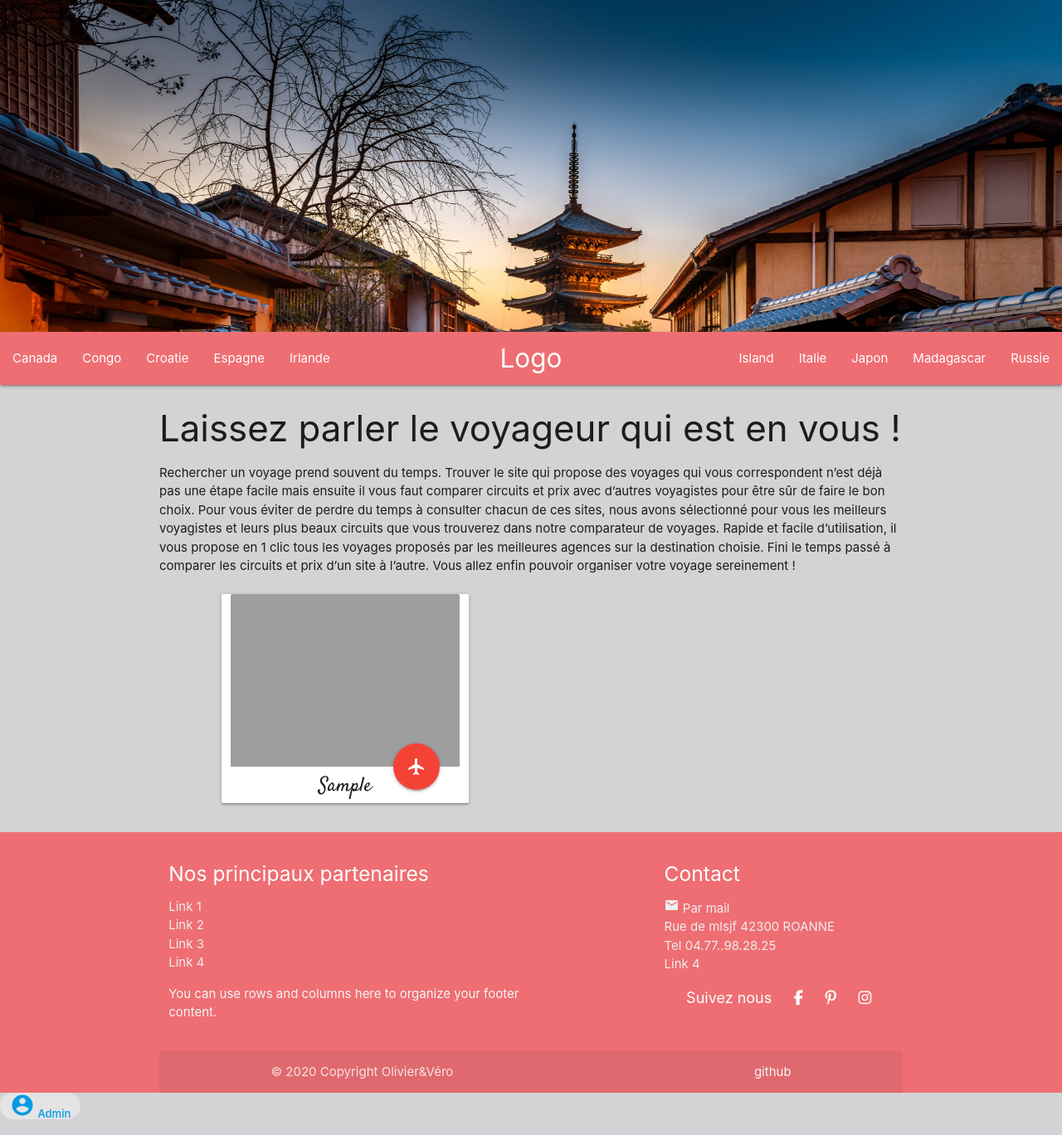
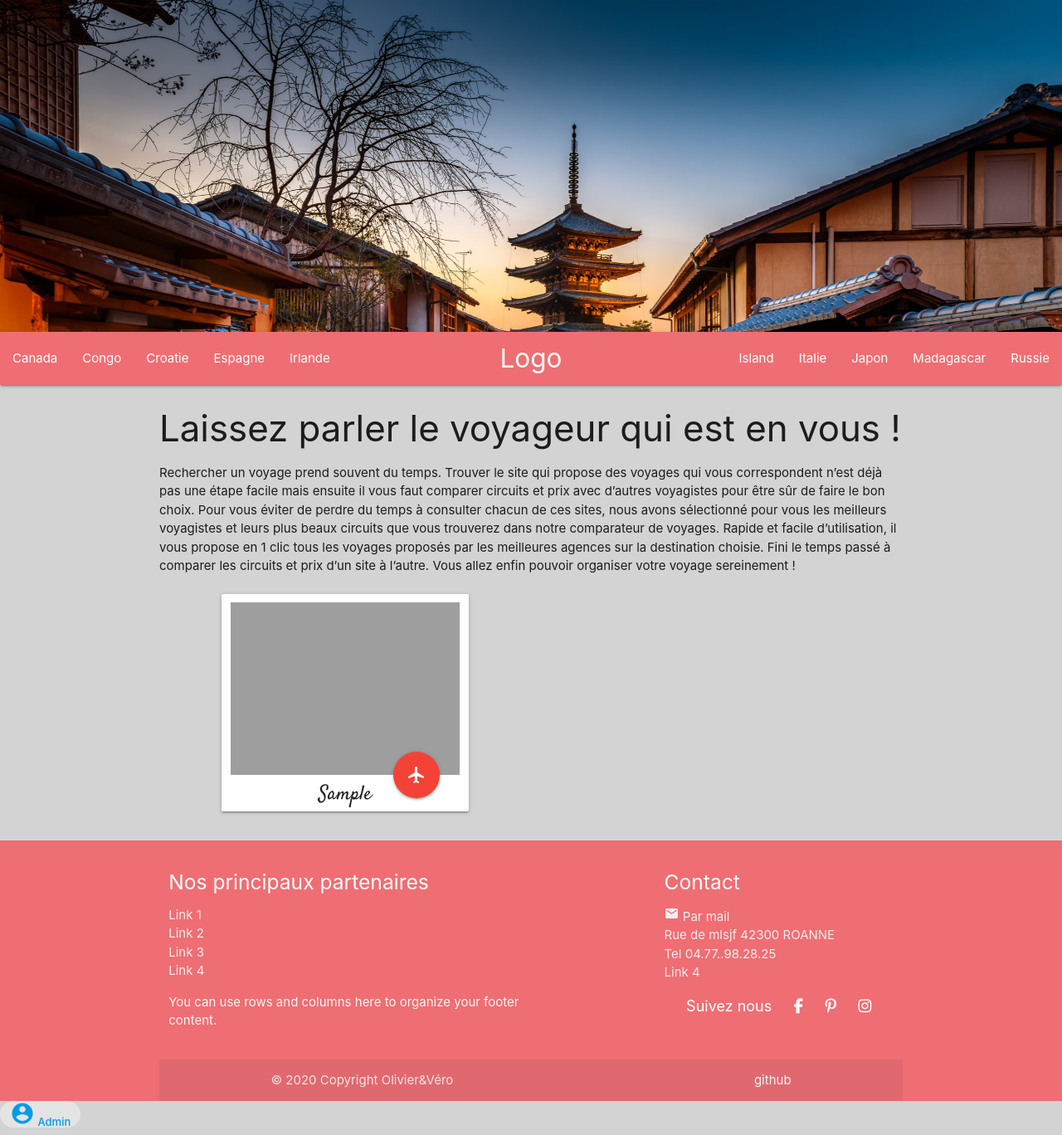
Before and after one commit to leojen23/ComparOperator, a PHP site: page / in a window 1280 px wide. Shown: the whole page at 83% size. Run offline with PHP 8.4, Linux system fonts and the light colour scheme; tables that the repository leaves empty or names only in its code hold one stand-in row (values such as "Sample post"); some libraries are stand-ins or nearby versions; grey boxes are pictures that could not be loaded.

Commit message:
modifications cards destinations et modif photo croatie
Signed-off-by: VEROFOREST <xvforest@orange.fr>

```diff
--- a/assets/css/style.css
+++ b/assets/css/style.css
@@ -1,5 +1,9 @@
 .card-destination {
   font-family: "Satisfy", cursive, "roboto";
+}
+
+#imgcard {
+  padding-top: 10px;
 }
 
 .socials-icons {
--- a/assets/scss/components/destinationCard.scss
+++ b/assets/scss/components/destinationCard.scss
@@ -5,3 +5,6 @@
     font-family: 'Satisfy', cursive, 'roboto';
 
 }
+#imgcard{
+    padding-top: 10px;
+}
--- a/partials/destinationCard.php
+++ b/partials/destinationCard.php
@@ -11,7 +11,7 @@
             <div class="card col s12 m4 offset-m1">
 
                 <div class="card-image small">
-                    <img src="../assets/images/cards/<?=$card["card_pic"]?>">
+                    <img id="imgcard" src="../assets/images/cards/<?=$card["card_pic"]?>">
 
                     <a href="./views/operators.php?destinationName=<?=$card["location"]?>" class="btn-floating btn-large pulse halfway-fab waves-effect waves-light red"><i class="material-icons">flight</i></a>
 
```
Also changed, not shown: assets/images/cards/croatia.jpg, 1 other file.
